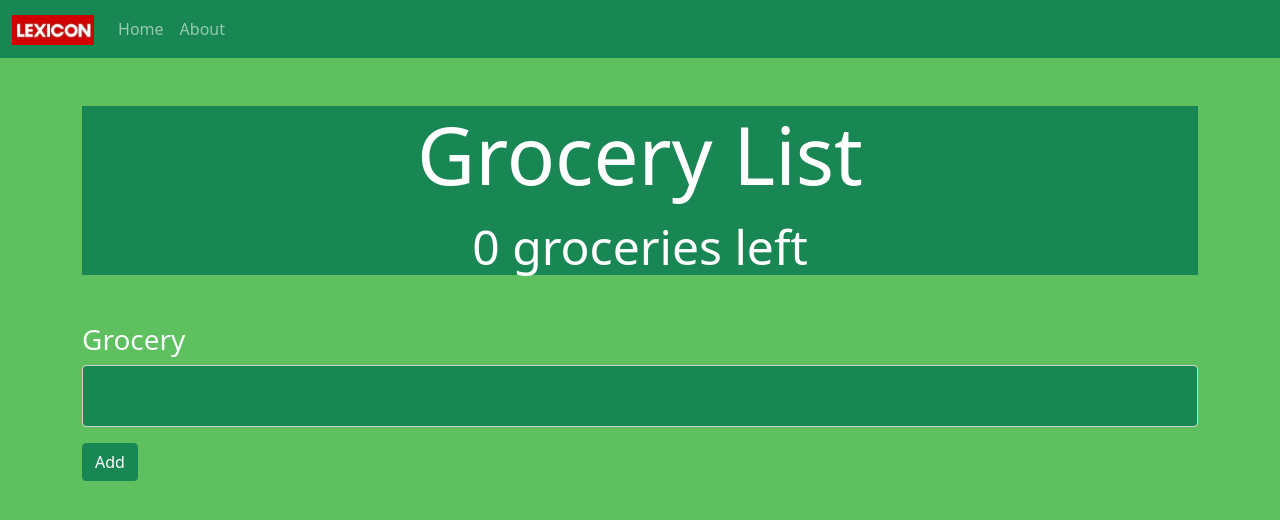
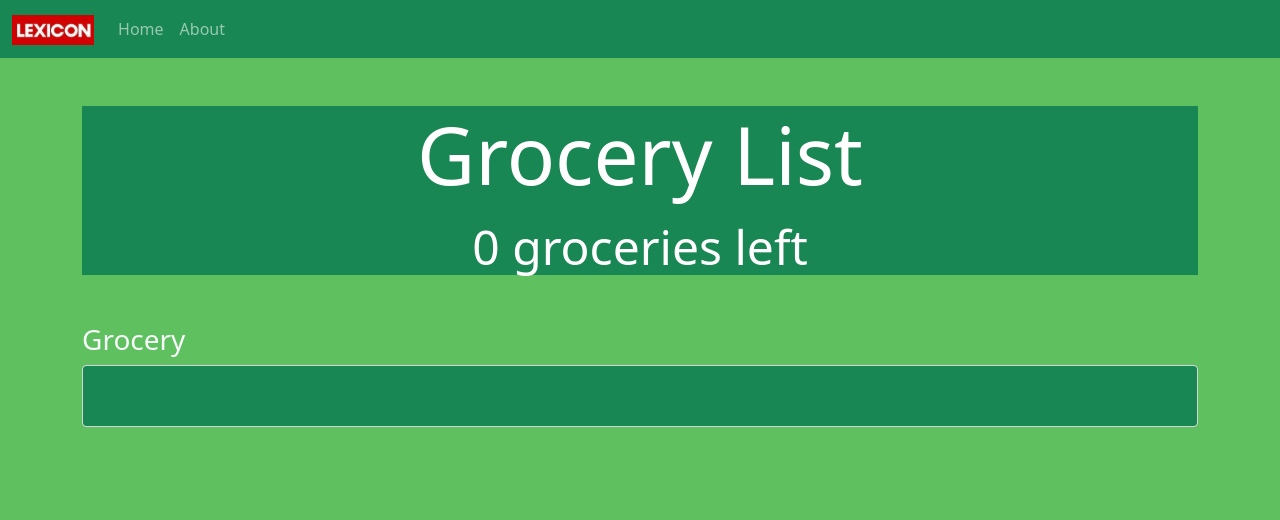
Before and after one commit to johnLexicon/react-laboration-2, a React (Create React App) app: page / in a window 1280 px wide. Shown: the top 520 px of the page. Built offline with nearby package versions, Linux system fonts and the light colour scheme.

Commit message:
Removed add todo button.

```diff
--- a/src/components/newGroceryForm.js
+++ b/src/components/newGroceryForm.js
@@ -27,9 +27,6 @@ const NewGroceryForm = () => {
           }}
         />
       </div>
-      <button className="btn btn-success" type="submit">
-        Add
-      </button>
     </form>
   );
 };
```
